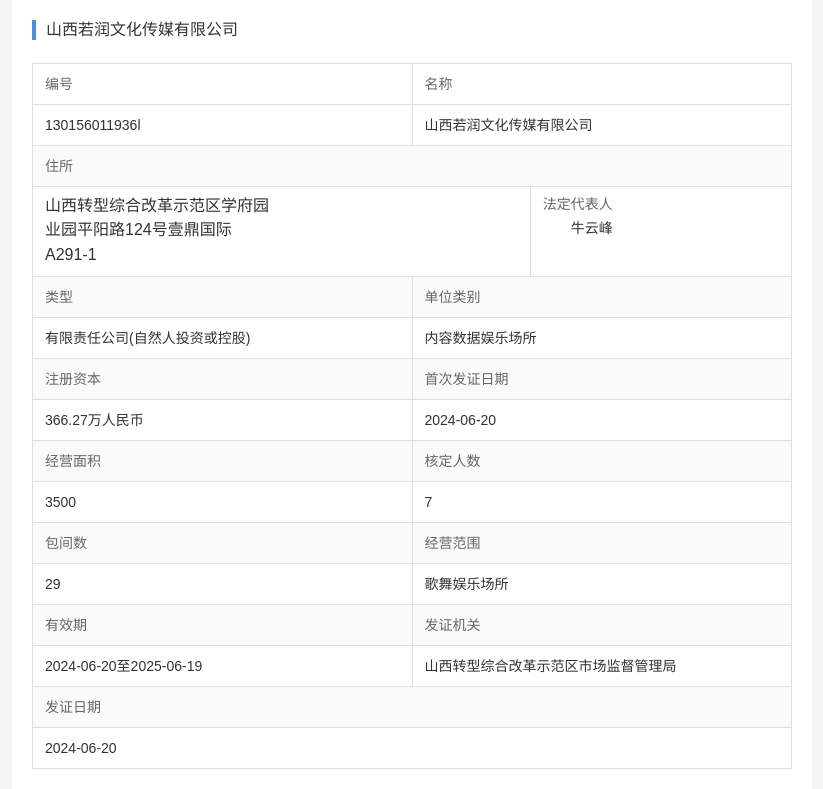
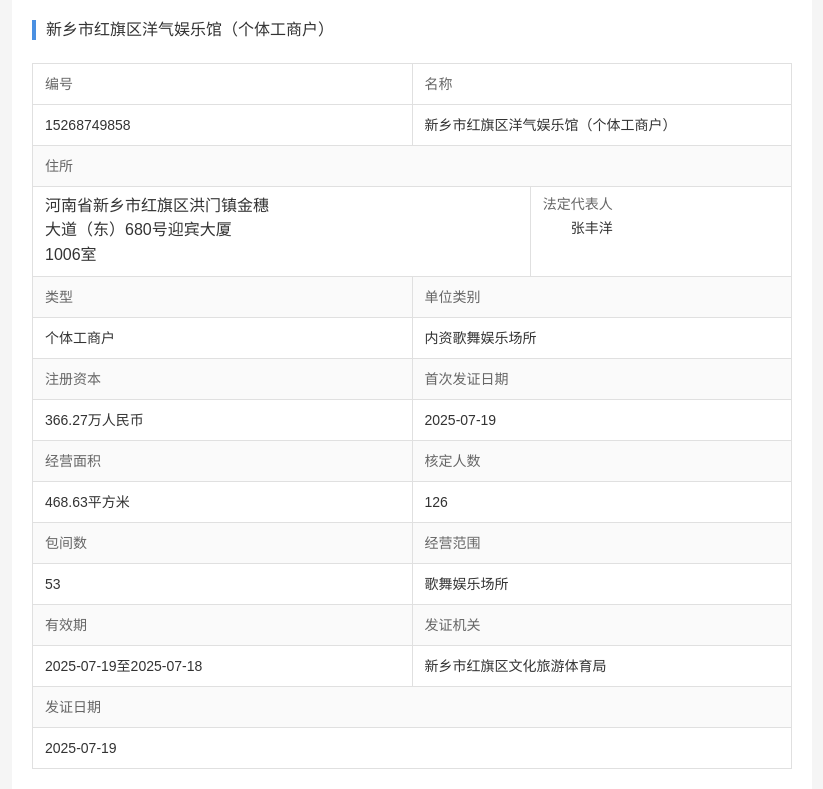
Before and after one commit to luohengjian/hongqi, a plain HTML site: page index.html in a window 1280 px wide. Shown: the part 102-891 px from the top of the page, without its empty margins (228-1051 px from the left). Drawn offline with Linux system fonts and the light colour scheme.

Commit message:
Update index.html

```diff
--- a/index.html
+++ b/index.html
@@ -3,7 +3,7 @@
 <head>
     <meta charset="UTF-8">
     <meta name="viewport" content="width=device-width, initial-scale=1.0">
-    <title>中华人民共和国文化和旅游部 - 企业信息</title>
+    <title>中华人民共和国文化和旅游部 </title>
     <link rel="stylesheet" href="styles.css">
 </head>
 <body>
@@ -15,7 +15,7 @@
         <div class="company-section">
             <div class="company-header">
                 <div class="blue-bar"></div>
-                <h2>山西若润文化传媒有限公司</h2>
+                <h2>新乡市红旗区洋气娱乐馆（个体工商户）</h2>
             </div>
 
             <div class="info-grid">
@@ -31,10 +31,10 @@
 
                 <div class="info-row">
                     <div class="info-item left-col">
-                        <span class="value">130156011936l</span>
+                        <span class="value">15268749858</span>
                     </div>
                     <div class="info-item right-col">
-                        <span class="value">山西若润文化传媒有限公司</span>
+                        <span class="value">新乡市红旗区洋气娱乐馆（个体工商户）</span>
                     </div>
                 </div>
 
@@ -48,15 +48,15 @@
                 <div class="info-row">
                     <div class="info-item address-col">
                         <div class="address-content">
-                            <div>山西转型综合改革示范区学府园</div>
-                            <div>业园平阳路124号壹鼎国际</div>
-                            <div>A291-1</div>
+                            <div>河南省新乡市红旗区洪门镇金穗</div>
+                            <div>大道（东）680号迎宾大厦</div>
+                            <div>1006室</div>
                         </div>
                     </div>
                     <div class="info-item legal-rep-col">
                         <div class="legal-rep-content">
                             <div class="label">法定代表人</div>
-                            <div class="value">牛云峰</div>
+                            <div class="value">张丰洋</div>
                         </div>
                     </div>
                 </div>
@@ -73,10 +73,10 @@
 
                 <div class="info-row">
                     <div class="info-item left-col">
-                        <span class="value">有限责任公司(自然人投资或控股)</span>
+                        <span class="value">个体工商户</span>
                     </div>
                     <div class="info-item right-col">
-                        <span class="value">内容数据娱乐场所</span>
+                        <span class="value">内资歌舞娱乐场所</span>
                     </div>
                 </div>
 
@@ -95,7 +95,7 @@
                         <span class="value">366.27万人民币</span>
                     </div>
                     <div class="info-item right-col">
-                        <span class="value">2024-06-20</span>
+                        <span class="value">2025-07-19</span>
                     </div>
                 </div>
 
@@ -111,10 +111,10 @@
 
                 <div class="info-row">
                     <div class="info-item left-col">
-                        <span class="value">3500</span>
+                        <span class="value">468.63平方米</span>
                     </div>
                     <div class="info-item right-col">
-                        <span class="value">7</span>
+                        <span class="value">126</span>
                     </div>
                 </div>
 
@@ -130,7 +130,7 @@
 
                 <div class="info-row">
                     <div class="info-item left-col">
-                        <span class="value">29</span>
+                        <span class="value">53</span>
                     </div>
                     <div class="info-item right-col">
                         <span class="value">歌舞娱乐场所</span>
@@ -149,10 +149,10 @@
 
                 <div class="info-row">
                     <div class="info-item left-col">
-                        <span class="value">2024-06-20至2025-06-19</span>
+                        <span class="value">2025-07-19至2025-07-18</span>
                     </div>
                     <div class="info-item right-col">
-                        <span class="value">山西转型综合改革示范区市场监督管理局</span>
+                        <span class="value">新乡市红旗区文化旅游体育局</span>
                     </div>
                 </div>
 
@@ -165,7 +165,7 @@
 
                 <div class="info-row">
                     <div class="info-item full-width">
-                        <span class="value">2024-06-20</span>
+                        <span class="value">2025-07-19</span>
                     </div>
                 </div>
             </div>
```
